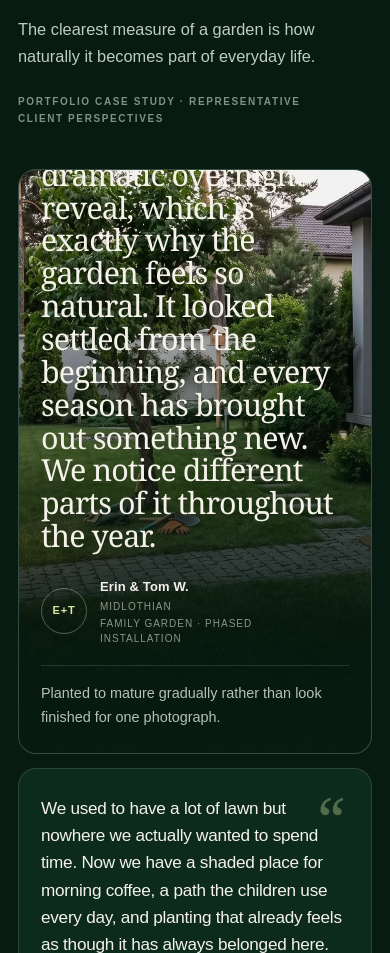
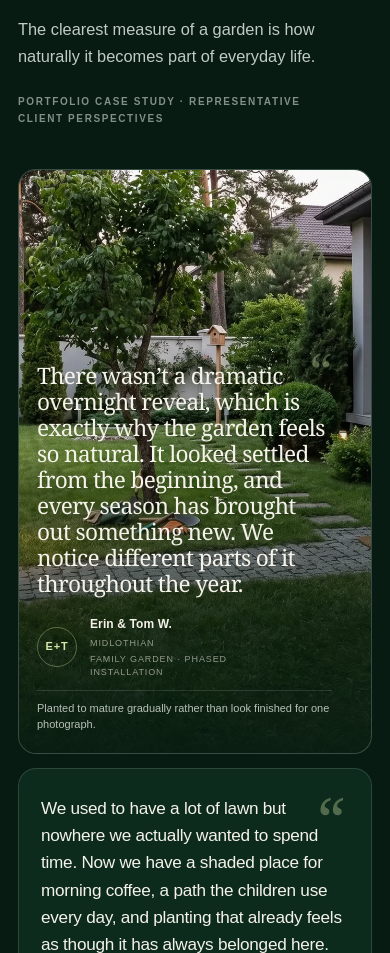
Before and after one commit to webstudiosr4-sys/Verdant-Stone, a plain HTML site: page index.html in a window 390 px wide. Shown: the part 10519-11472 px from the top of the page. Drawn offline with Linux system fonts and the light colour scheme; a web font is replaced by a local one.

Commit message:
Add files via upload

```diff
--- a/index.html
+++ b/index.html
@@ -47,6 +47,18 @@
   -webkit-mask-image: none !important;
   mask-image: none !important;
 }
+.perspective-featured-shade {
+  background: linear-gradient(180deg,rgba(4,20,12,.01) 8%,rgba(4,20,12,.08) 48%,rgba(4,20,12,.68) 78%,rgba(7,27,18,.94) 100%) !important;
+}
+.perspective-featured-copy {
+  right: auto !important;
+  width: min(88%,590px);
+  padding: clamp(24px,2.2vw,36px) !important;
+}
+.perspective-featured-copy .perspective-quote-mark { top: 2px !important; right: clamp(22px,2.2vw,36px) !important; font-size: clamp(52px,4vw,70px) !important; }
+.perspective-featured-copy blockquote { margin: 0 0 20px !important; }
+.perspective-featured-copy blockquote p { font-size: clamp(22px,1.7vw,31px) !important; line-height: 1.12 !important; }
+.perspective-featured .perspective-detail { margin-top: 13px !important; padding-top: 12px !important; font-size: clamp(12px,.85vw,14px) !important; line-height: 1.48 !important; }
 @media (max-width: 760px) {
   .home-hero { background-image: url('assets/hero-mobile.jpg') !important; }
   .home-hero h1 { animation-name: hero-title-mobile-reveal !important; }
@@ -63,6 +75,14 @@
     transform-origin: center bottom;
     will-change: transform, opacity;
   }
+  .perspective-featured-copy { width: min(94%,440px); padding: 20px 18px !important; }
+  .perspective-featured-copy blockquote { margin-bottom: 18px !important; }
+  .perspective-featured-copy blockquote p { font-size: clamp(20px,5.8vw,24px) !important; line-height: 1.15 !important; }
+  .perspective-featured-copy .perspective-quote-mark { right: 18px !important; font-size: 50px !important; }
+  .perspective-featured .perspective-person > span { width: 40px; height: 40px; }
+  .perspective-featured .perspective-person cite { font-size: 12px; }
+  .perspective-featured .perspective-person small { font-size: 9px; }
+  .perspective-featured .perspective-detail { margin-top: 11px !important; padding-top: 10px !important; font-size: 11px !important; line-height: 1.45 !important; }
 }
 @keyframes hero-title-mobile-reveal {
   from { opacity: 0; transform: translate3d(0,var(--hero-reveal-y,28px),0); }
```
